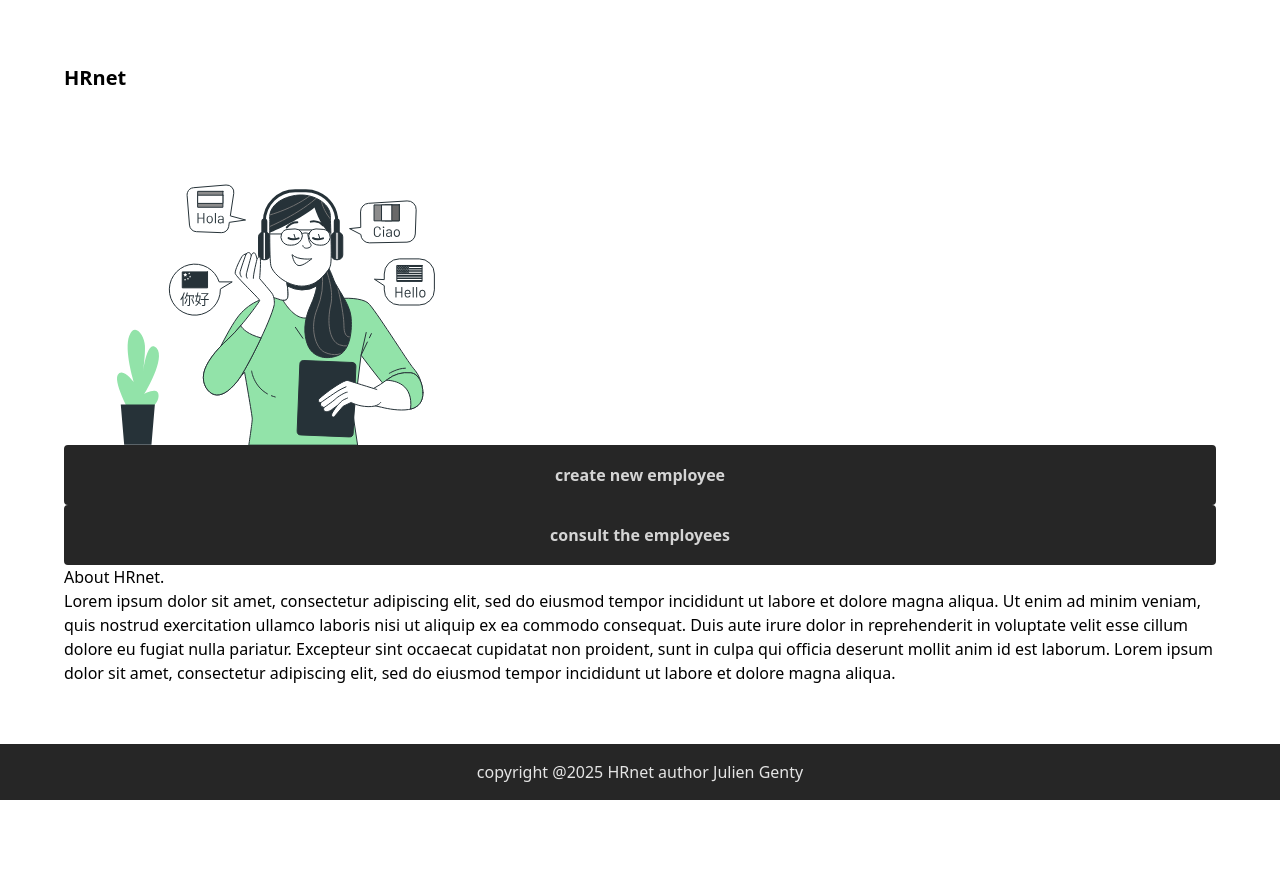
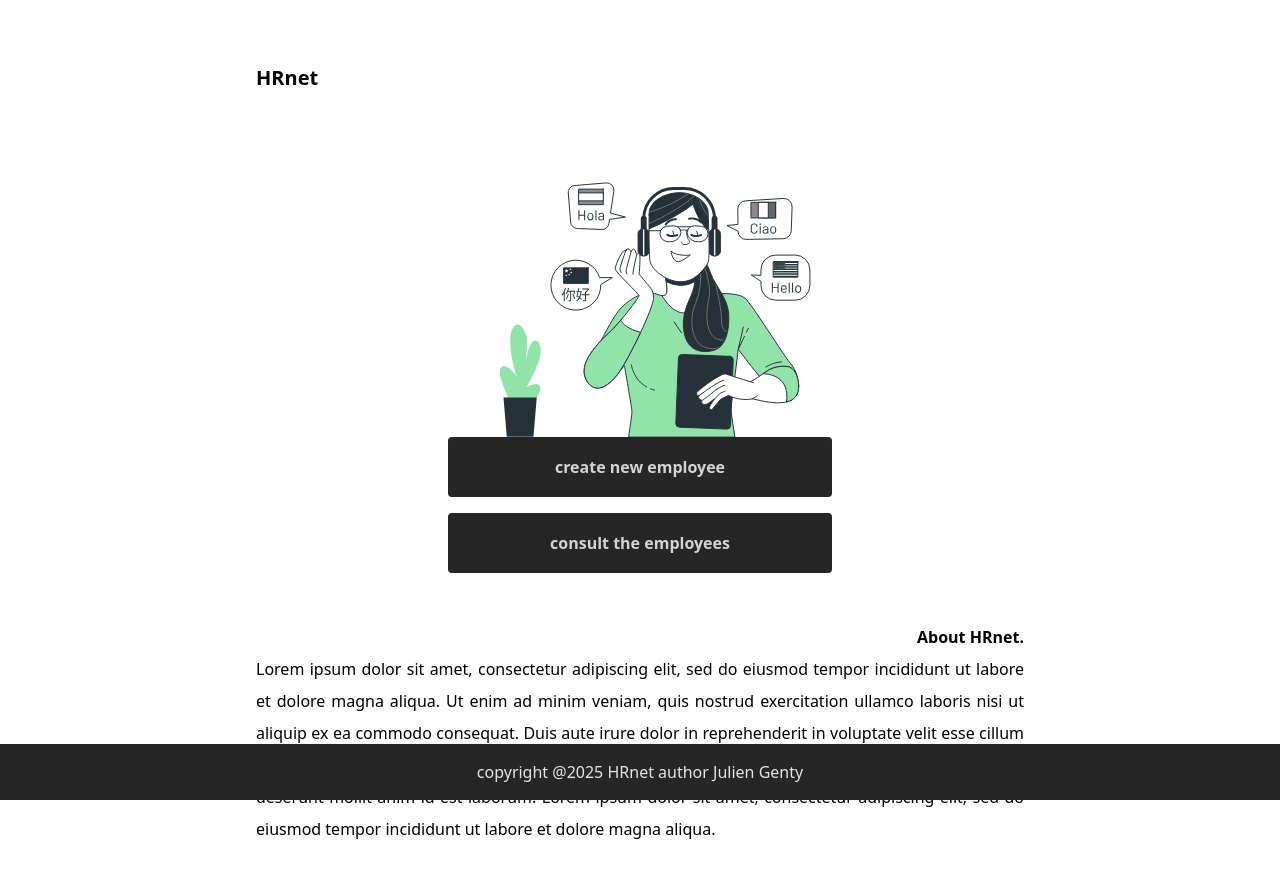
Before and after one commit to JulienDevFront/HRnet, a React (Vite) app: page / in a window 1280 px wide. Shown: the top 878 px of the page. Before the commit the page ends 800 px from the top, so only its background shows below. Built offline with nearby package versions, Linux system fonts and the light colour scheme.

Commit message:
feat(page): update of  HomePage component

```diff
--- a/package.json
+++ b/package.json
@@ -28,6 +28,8 @@
     "eslint-plugin-react-hooks": "^5.2.0",
     "eslint-plugin-react-refresh": "^0.4.22",
     "globals": "^16.4.0",
+    "prettier": "^3.6.2",
+    "prettier-plugin-tailwindcss": "^0.6.14",
     "typescript": "~5.9.3",
     "typescript-eslint": "^8.45.0",
     "vite": "^7.1.7"
--- a/src/components/button.tsx
+++ b/src/components/button.tsx
@@ -20,5 +20,6 @@ export default function Button({ path, text }: ButtonProps) {
 }
 
 const styles = {
-	button: "block p-4 bg-neutral-800 border-2 border-neutral-800 text-center  text-neutral-300 rounded-sm hover:bg-neutral-300 hover:text-neutral-800 transition-all duration-100 ease-in-out font-bold",
+  button:
+    "block p-4 bg-neutral-800 border-2 border-neutral-800 text-center  text-neutral-300 rounded-sm hover:bg-neutral-300 hover:text-neutral-800 transition-all duration-100 ease-in-out font-bold mb-4",
 };
--- a/src/layouts/header.tsx
+++ b/src/layouts/header.tsx
@@ -7,7 +7,7 @@ type HeaderProps = {
 };
 
 /**
- * The component displays the main header with a link `to` the home page with a optional possibility `showClose` for display a button to close the modal
+ * The component displays the main header  with a link `to` the home page with a optional possibility `showClose` for display a button to close the modal
  * - - -
  * @param to type `string`
  * @param showClose type `bool` default type is `false`
@@ -22,7 +22,11 @@ export default function Header({ to, showClose = false }: HeaderProps) {
       </h1>
 
       {showClose && (
-				<Link to={to} className={styles.showClose} aria-label="Click for close modal">
+        <Link
+          to={to}
+          className={styles.showClose}
+          aria-label="Click for close modal"
+        >
           <img src={closeIcon} alt="Close modal" />
         </Link>
       )}
@@ -31,6 +35,6 @@ export default function Header({ to, showClose = false }: HeaderProps) {
 }
 
 const styles = {
-	header: "flex justify-between font-bold text-xl",
+  header: "flex self-start justify-between font-bold text-xl",
   showClose: "rounded-sm border-2 border-solid size-sm hover:bg-blue-400",
 };
--- a/src/layouts/root.tsx
+++ b/src/layouts/root.tsx
@@ -5,10 +5,10 @@ import Footer from "./footer";
  *
  */
 export default function Root() {
-	return (
-		<div className="p-16">
-			<Outlet />
-            <Footer />
-		</div>
-	);
+  return (
+    <div className="flex min-h-dvh justify-center p-16">
+      <Outlet />
+      <Footer />
+    </div>
+  );
 }
--- a/src/pages/homePage.tsx
+++ b/src/pages/homePage.tsx
@@ -1,30 +1,47 @@
-import welcome_image from "../assets/welcome_image.svg";
+import welcomeImage from "../assets/welcome_image.svg";
 import Button from "../components/button";
 import Header from "../layouts/header";
-import Footer from "../layouts/footer";
 
+/**
+ * This component return `HomePage`, a page of `HRnet`
+ */
 export default function HomePage() {
   return (
-		<div>
+    <div className={styles.homePage}>
       <Header to="/" />
-			<aside>
-				<img src={welcome_image} alt="welcome image" />
+      <aside className={styles.aside}>
+        <img src={welcomeImage} alt="welcome image" />
       </aside>
-			<nav>
+      <nav className={styles.nav}>
         <Button path="/addEmploye" text="create new employee" />
         <Button path="/listEmploye" text="consult the employees" />
       </nav>
-			<main>
-				<section>
-					<h2>About HRnet.</h2>
-					Lorem ipsum dolor sit amet, consectetur adipiscing elit, sed do eiusmod tempor incididunt ut labore et dolore magna aliqua. Ut enim ad minim
-					veniam, quis nostrud exercitation ullamco laboris nisi ut aliquip ex ea commodo consequat. Duis aute irure dolor in reprehenderit in
-					voluptate velit esse cillum dolore eu fugiat nulla pariatur. Excepteur sint occaecat cupidatat non proident, sunt in culpa qui officia
-					deserunt mollit anim id est laborum. Lorem ipsum dolor sit amet, consectetur adipiscing elit, sed do eiusmod tempor incididunt ut labore et
-					dolore magna aliqua.
+      <main className={styles.main}>
+        <section className="">
+          <h2 className={styles.h2}>About HRnet.</h2>
+          <p className={styles.p}>
+            Lorem ipsum dolor sit amet, consectetur adipiscing elit, sed do
+            eiusmod tempor incididunt ut labore et dolore magna aliqua. Ut enim
+            ad minim veniam, quis nostrud exercitation ullamco laboris nisi ut
+            aliquip ex ea commodo consequat. Duis aute irure dolor in
+            reprehenderit in voluptate velit esse cillum dolore eu fugiat nulla
+            pariatur. Excepteur sint occaecat cupidatat non proident, sunt in
+            culpa qui officia deserunt mollit anim id est laborum. Lorem ipsum
+            dolor sit amet, consectetur adipiscing elit, sed do eiusmod tempor
+            incididunt ut labore et dolore magna aliqua.
+          </p>
         </section>
       </main>
-			<Footer />
     </div>
   );
 }
+
+const styles = {
+  homePage: "mb-4 flex max-w-3xl flex-1 flex-col items-center justify-center",
+  aside: "w-96",
+  nav: "w-96",
+  main: "mt-8",
+  section: "",
+  h2: "text-right leading-8 font-bold",
+  p: "text-justify leading-8",
+};
```
Also changed, not shown: 2 other files (tests, documents, lock files or other folders). Lines whose indentation alone changed are shown as unchanged.
